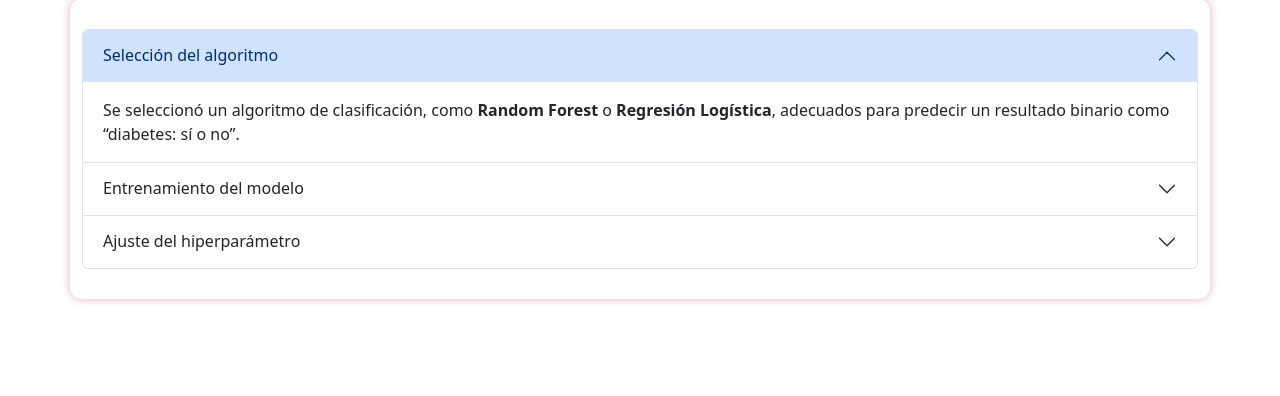
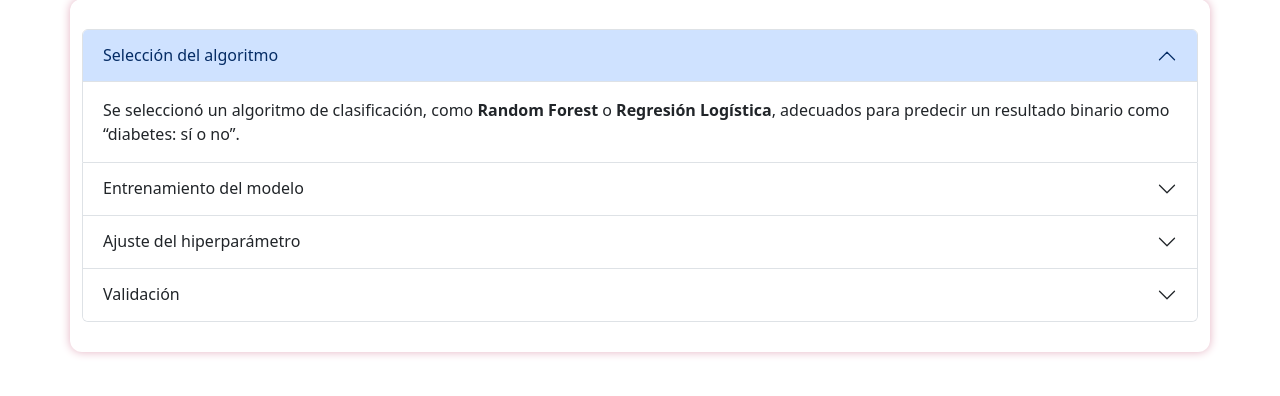
Before and after one commit to laurabauva/salud, a Flask app: template templates/etapa1.html in a window 1280 px wide. Shown: the part 201-597 px from the top of the page. Run offline with Flask 3, Linux system fonts and the light colour scheme; the template is opened without the code that fills it, so the values that code supplies are empty.

Commit message:
se crea item 4
creamos el ultimo item de validacion

```diff
--- a/templates/etapa1.html
+++ b/templates/etapa1.html
@@ -51,3 +51,17 @@
           </div>
         </div>
       </div>
+      <div class="accordion-item">
+        <h2 class="accordion-header" id="heading4">
+          <button class="accordion-button collapsed" type="button" data-bs-toggle="collapse" data-bs-target="#collapse4" aria-expanded="false" aria-controls="collapse4">
+            Validación
+          </button>
+        </h2>
+        <div id="collapse4" class="accordion-collapse collapse" data-bs-parent="#accordionEtapa1">
+          <div class="accordion-body">
+            Se validó el modelo usando un conjunto de prueba diferente al de entrenamiento, para asegurar que no haya sobreajuste y que el modelo pueda generalizar bien.
+          </div>
+        </div>
+      </div>
+
+    </div>
```
